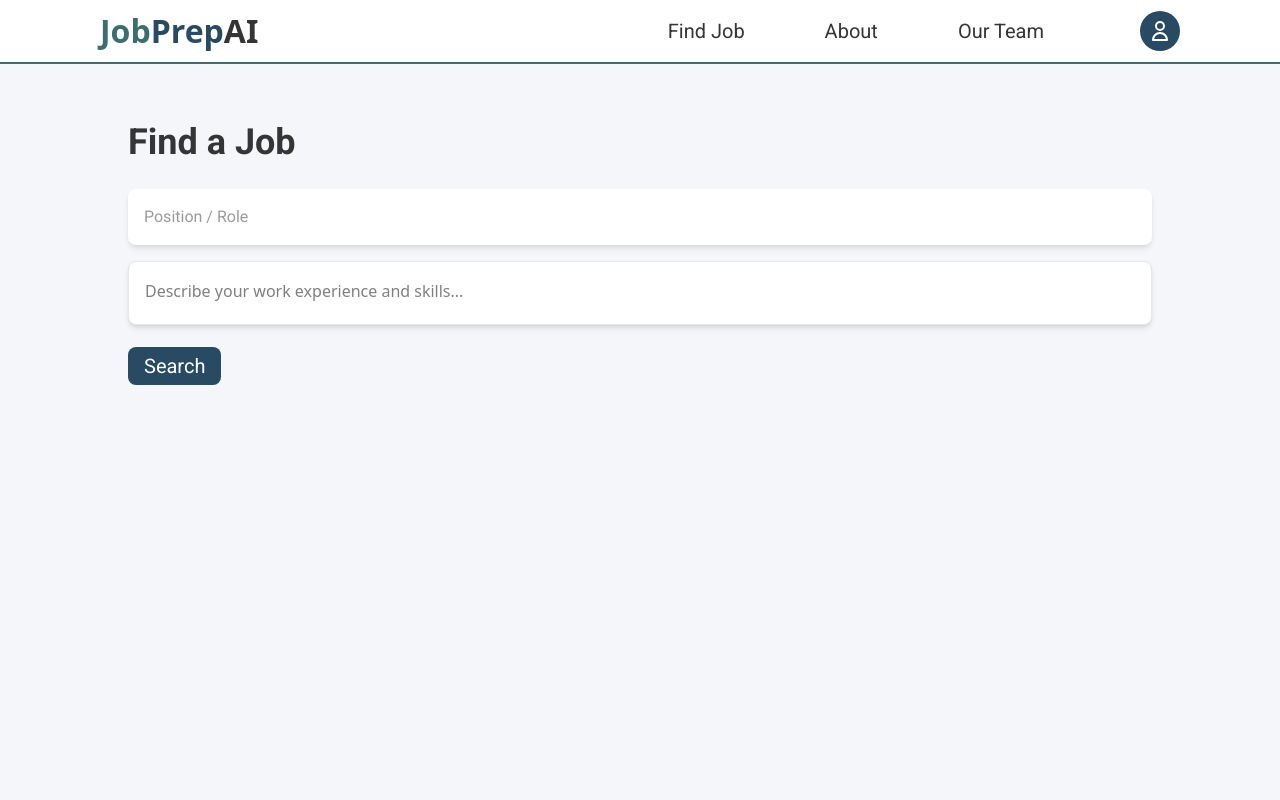
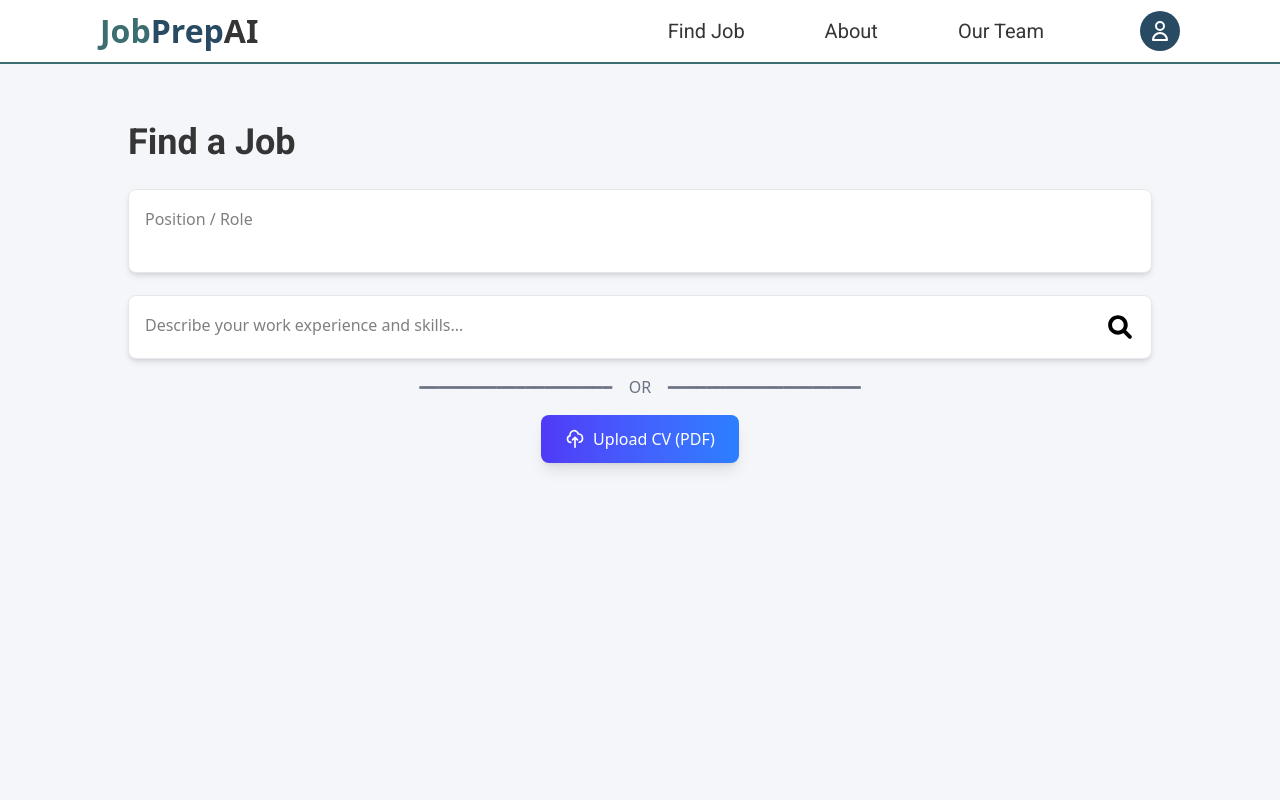
Before and after one commit to JakubMazurek08/CodeReactJS, a React (Vite) app in the folder frontend/: page /home in a window 1280 px wide. Shown: the top 800 px of the page. Built offline with nearby package versions, Linux system fonts and the light colour scheme.

Commit message:
Imporved home.tsx, added looking for job by cv, animations etc.

```diff
--- a/frontend/src/pages/Home.tsx
+++ b/frontend/src/pages/Home.tsx
@@ -1,3 +1,5 @@
+// Update your Home component with this code
+
 import { Navbar } from "../components/Navbar.tsx";
 import { Text } from "../components/Text.tsx";
 import { Input } from "../components/Input.tsx";
@@ -5,9 +7,56 @@ import { JobCard } from "../components/JobCard.tsx";
 import {useRef, useState, useEffect} from "react";
 import { Button } from "../components/Button.tsx";
 import {Footer} from "../components/Footer.tsx";
+export const SearchIcon: React.FC<React.SVGProps<SVGSVGElement>> = props => (
+    <svg
+      xmlns="http://www.w3.org/2000/svg"
+      width="256"
+      height="256"
+      viewBox="0 0 256 256"
+      fill="none"
+      {...props}
+    >
+      <g
+        transform="translate(1.4065934065934016 1.4065934065934016) scale(2.81 2.81)"
+        fill="none"
+        fillRule="nonzero"
+      >
+        <path
+          d="
+            M87.803 77.194
+            L68.212 57.602
+            c9.5-14.422 7.912-34.054-4.766-46.732
+           c0 0-.001 0-.001 0
+            c-14.495-14.493-38.08-14.494-52.574 0
+            c-14.494 14.495-14.494 38.079 0 52.575
+            c7.248 7.247 16.767 10.87 26.287 10.87
+            c7.134 0 14.267-2.035 20.445-6.104
+            l19.591 19.591
+            C78.659 89.267 80.579 90 82.498 90
+            s3.84-.733 5.305-2.197
+            C90.732 84.873 90.732 80.124 87.803 77.194
+            z
 
+            M21.48 52.837
+            c-8.645-8.646-8.645-22.713 0-31.358
+            c4.323-4.322 10-6.483 15.679-6.483
+            c5.678 0 11.356 2.161 15.678 6.483
+            c8.644 8.644 8.645 22.707.005 31.352
+            c-.002.002-.004.003-.005.005
+            c-.002.002-.003.003-.004.005
+            C44.184 61.481 30.123 61.48 21.48 52.837
+            z
+          "
+          fill="black"
+          strokeLinecap="round"
+        />
+      </g>
+    </svg>
+  );
 export const Home = () => {
+    const positionRef = useRef<HTMLTextAreaElement>(null);
     const textareaRef = useRef<HTMLTextAreaElement>(null);
+    const fileInputRef = useRef<HTMLInputElement>(null);
     const [experience, setExperience] = useState("");
     const [position, setPosition] = useState("");
     const [jobs, setJobs] = useState([]);
@@ -15,6 +64,8 @@ export const Home = () => {
     const [errors, setErrors] = useState({ position: "", experience: "" });
     const [show, setShow] = useState(false);
     const [showJobs, setShowJobs] = useState<number[]>([]);
+    const [cvFile, setCvFile] = useState<File | null>(null);
+
     useEffect(() => { setShow(true); }, []);
 
     const handleTextareaInput = (e: React.ChangeEvent<HTMLTextAreaElement>) => {
@@ -29,12 +80,37 @@ export const Home = () => {
             textarea.style.height = `${Math.min(textarea.scrollHeight, 300)}px`;
         }
     };
-
-    const handlePositionChange = (e: React.ChangeEvent<HTMLInputElement>) => {
+    useEffect(() => {
+        const textarea = positionRef.current;
+        if (textarea) {
+          textarea.style.height = "auto";
+          textarea.style.height = `${Math.min(textarea.scrollHeight, 300)}px`;
+        }
+      }, [position]);
+    const handlePositionChange = (e: React.ChangeEvent<HTMLTextAreaElement>) => {
         setPosition(e.target.value);
         if (errors.position) {
             setErrors(prev => ({ ...prev, position: "" }));
         }
+    };
+
+    const handleFileChange = (e: React.ChangeEvent<HTMLInputElement>) => {
+        const file = e.target.files?.[0];
+        if (file) {
+            if (file.type === 'application/pdf') {
+                setCvFile(file);
+                // Clear validation errors when CV is uploaded
+                setErrors(prev => ({ ...prev, experience: "", position: "" }));
+                console.log("PDF uploaded successfully:", file.name);
+            } else {
+                alert('Please upload a PDF file only');
+                e.target.value = '';
+            }
+        }
+    };
+
+    const triggerFileInput = () => {
+        fileInputRef.current?.click();
     };
 
     useEffect(() => {
@@ -49,12 +125,12 @@ export const Home = () => {
         let valid = true;
         const newErrors = { position: "", experience: "" };
 
-        if (!position.trim()) {
+        if (!position.trim() && !cvFile) {
             newErrors.position = "Position field cannot be empty";
             valid = false;
         }
 
-        if (!experience.trim()) {
+        if (!experience.trim() && !cvFile) {
             newErrors.experience = "Experience field cannot be empty";
             valid = false;
         }
@@ -77,12 +153,72 @@ export const Home = () => {
         try {
             setIsLoading(true);
 
+            let formData;
+            let URL;
+
+            if (cvFile) {
+                // Use FormData for file upload
+                formData = new FormData();
+                formData.append('pdf_file', cvFile); // Changed from 'cv_file' to 'pdf_file'
+                formData.append('job_keyword', position);
+
+                // First extract the text from the PDF
+                URL = "http://localhost:5000/api/extract-pdf";
+
+                const extractResponse = await fetch(URL, {
+                    method: "POST",
+                    body: formData
+                });
+
+                if (!extractResponse.ok) {
+                    throw new Error(`PDF extraction failed: ${extractResponse.status}: ${extractResponse.statusText}`);
+                }
+
+                const extractData = await extractResponse.json();
+
+                if (extractData.error) {
+                    throw new Error(`PDF extraction error: ${extractData.error}`);
+                }
+
+                // Now use the extracted text to match jobs
+                const analysis = extractData.analysis || {};
+                const profileText = analysis.user_summary || extractData.text || "";
+
+                // Use the regular match-jobs API with the extracted text
+                URL = "http://localhost:5000/api/match-jobs";
+                const matchResponse = await fetch(URL, {
+                    method: "POST",
+                    headers: {
+                        "Content-Type": "application/json"
+                    },
+                    body: JSON.stringify({
+                        profile_text: profileText,
+                        job_keyword: position
+                    })
+                });
+
+                if (!matchResponse.ok) {
+                    throw new Error(`Job matching failed: ${matchResponse.status}: ${matchResponse.statusText}`);
+                }
+
+                const responseData = await matchResponse.json();
+
+                if (responseData.error) {
+                    throw new Error(responseData.error);
+                }
+
+                setJobs(responseData.matches || []);
+
+                // Log success message
+                console.log(`Found ${responseData.matches?.length || 0} jobs matching your CV for position: ${position}`);
+            } else {
+                // Use regular JSON for text-based submission
                 const data = {
                     profile_text: experience,
                     job_keyword: position,
                 };
 
-            const URL = "http://localhost:5000/api/match-jobs";
+                URL = "http://localhost:5000/api/match-jobs";
                 const response = await fetch(URL, {
                     method: "POST",
                     headers: {
@@ -91,17 +227,28 @@ export const Home = () => {
                     body: JSON.stringify(data)
                 });
 
+                if (!response.ok) {
+                    throw new Error(`Server returned ${response.status}: ${response.statusText}`);
+                }
+
                 const responseData = await response.json();
-            setJobs(responseData.matches);
-            console.log(responseData);
 
-        } catch (error) {
+                if (responseData.error) {
+                    throw new Error(responseData.error);
+                }
+
+                setJobs(responseData.matches || []);
+            }
+
+        } catch (error: any) {
             console.error("Error fetching jobs:", error);
-            // You could also add error state handling here
+            alert(`Error fetching jobs: ${error.message || "Please try again later."}`);
         } finally {
             setIsLoading(false);
         }
     };
+
+    // This function is now removed since we're handling CV submission in the main submit function
 
     useEffect(() => {
         if (jobs.length > 0) {
@@ -121,18 +268,21 @@ export const Home = () => {
 
                     <div className="mt-6 flex flex-col gap-4">
                         <div>
-                            <Input
+                            <textarea
                                 placeholder="Position / Role"
                                 value={position}
+                                ref={positionRef}
                                 onChange={handlePositionChange}
-                                className={errors.position ? "border-red-500" : ""}
+                                className={`bg-white w-full p-4 shadow-md resize-none rounded-lg overflow-y-auto leading-relaxed focus:outline-none transition-all duration-150 ease-in-out max-h-[300px] min-h-[4rem] border ${
+                                    errors.position ? "border-red-500" : "border-gray-200"
+                                } focus:ring-2 focus:ring-blue-400`}
                             />
                             {errors.position && (
                                 <p className="text-red-500 text-sm mt-1">{errors.position}</p>
                             )}
                         </div>
 
-                        <div>
+                        <div className="relative flex items-center">
                             <textarea
                                 ref={textareaRef}
                                 value={experience}
@@ -143,19 +293,59 @@ export const Home = () => {
                                 } focus:ring-2 focus:ring-blue-400`}
                                 rows={1}
                             />
-                            {errors.experience && (
-                                <p className="text-red-500 text-sm mt-1">{errors.experience}</p>
-                            )}
-                        </div>
-
                             <Button
                             color={'blue'}
                             onClick={submit}
                             disabled={isLoading}
-                            className={`transition-transform duration-300 hover:scale-105 hover:shadow-lg active:scale-95 ${isLoading ? "opacity-70 cursor-not-allowed" : ""}`}
+                            className={`absolute top-1/2 right-1 transform -translate-y-1/2 bg-white text-white px-4 py-1 rounded-r-lg  h-5/10 ${ isLoading ? "search-wiggle" : ""} `}
                             >
-                            {isLoading ? "Searching..." : "Search"}
+                            <SearchIcon className="w-6 h-6 " />
                             </Button>
+
+                        </div>
+                        {errors.experience && (
+                                <p className="text-red-500 text-sm mt-1">{errors.experience}</p>
+                            )}
+
+
+                        <div className="flex items-center justify-center gap-2 text-gray-500">
+                        <span className="text-gray-500">━━━━━━━━━━━━━━━━━━━━{'\u00A0'}{'\u00A0'}{'\u00A0'}{'\u00A0'}OR{'\u00A0'}{'\u00A0'}{'\u00A0'}{'\u00A0'}━━━━━━━━━━━━━━━━━━━━</span>
+                        </div>
+
+                        {/* CV Upload button */}
+                        <div className="flex flex-col items-center gap-4">
+                            <div className="flex items-center gap-3">
+                                <div
+                                    onClick={triggerFileInput}
+                                    className="flex items-center gap-2 bg-gradient-to-r from-indigo-600 to-blue-500 text-white px-6 py-3 rounded-lg cursor-pointer shadow-lg hover:shadow-xl transition-all duration-300 hover:scale-105 active:scale-95"
+                                >
+                                    <svg xmlns="http://www.w3.org/2000/svg" className="h-5 w-5" fill="none" viewBox="0 0 24 24" stroke="currentColor">
+                                        <path strokeLinecap="round" strokeLinejoin="round" strokeWidth={2} d="M7 16a4 4 0 01-.88-7.903A5 5 0 1115.9 6L16 6a5 5 0 011 9.9M15 13l-3-3m0 0l-3 3m3-3v12" />
+                                    </svg>
+                                    <span className="font-medium">Upload CV (PDF)</span>
+                                </div>
+
+                                {cvFile && (
+                                    <span className="text-green-600 flex items-center">
+                                        <svg xmlns="http://www.w3.org/2000/svg" className="h-5 w-5 mr-1" fill="none" viewBox="0 0 24 24" stroke="currentColor">
+                                            <path strokeLinecap="round" strokeLinejoin="round" strokeWidth={2} d="M5 13l4 4L19 7" />
+                                        </svg>
+                                        {cvFile.name}
+                                    </span>
+                                )}
+                            </div>
+
+                            {/* No need for a separate search button as the main search will handle CV uploads */}
+                        </div>
+
+                        {/* Hidden file input */}
+                        <input
+                            type="file"
+                            ref={fileInputRef}
+                            onChange={handleFileChange}
+                            accept=".pdf"
+                            className="hidden"
+                        />
                     </div>
 
                     {isLoading && (
@@ -171,7 +361,7 @@ export const Home = () => {
                                     <JobCard data={job} />
                                 </div>
                             ))
-                        ) : !isLoading && jobs.length === 0 && position.trim() !== "" && experience.trim() !== "" ? (
+                        ) : !isLoading && jobs.length === 0 && ((position.trim() !== "" && experience.trim() !== "") || cvFile) ? (
                             <div className="text-center py-8">
                                 <p className="text-gray-500">No matching jobs found. Try adjusting your search criteria.</p>
                             </div>
```
Also changed, not shown: frontend/src/index.css (+9 -0 lines), 1 other file (tests, documents, lock files or other folders). Lines whose indentation alone changed are shown as unchanged.
